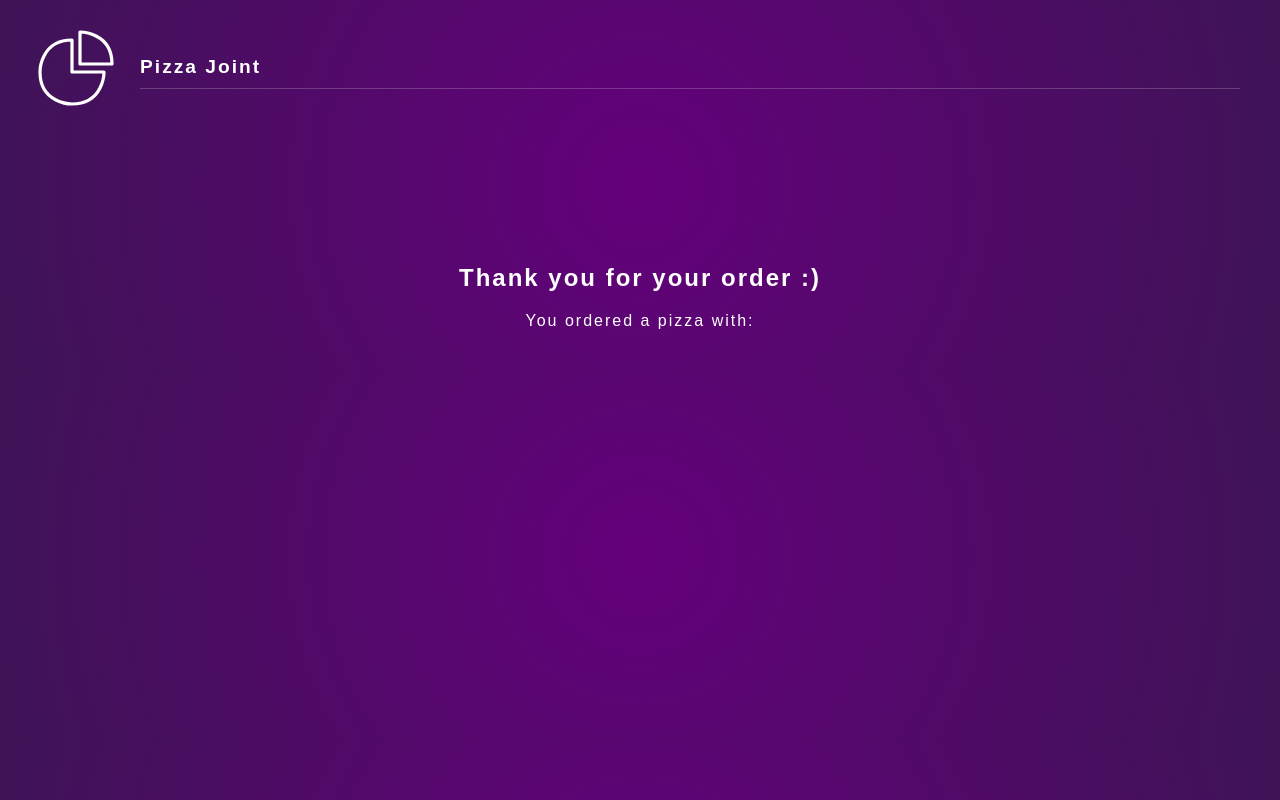
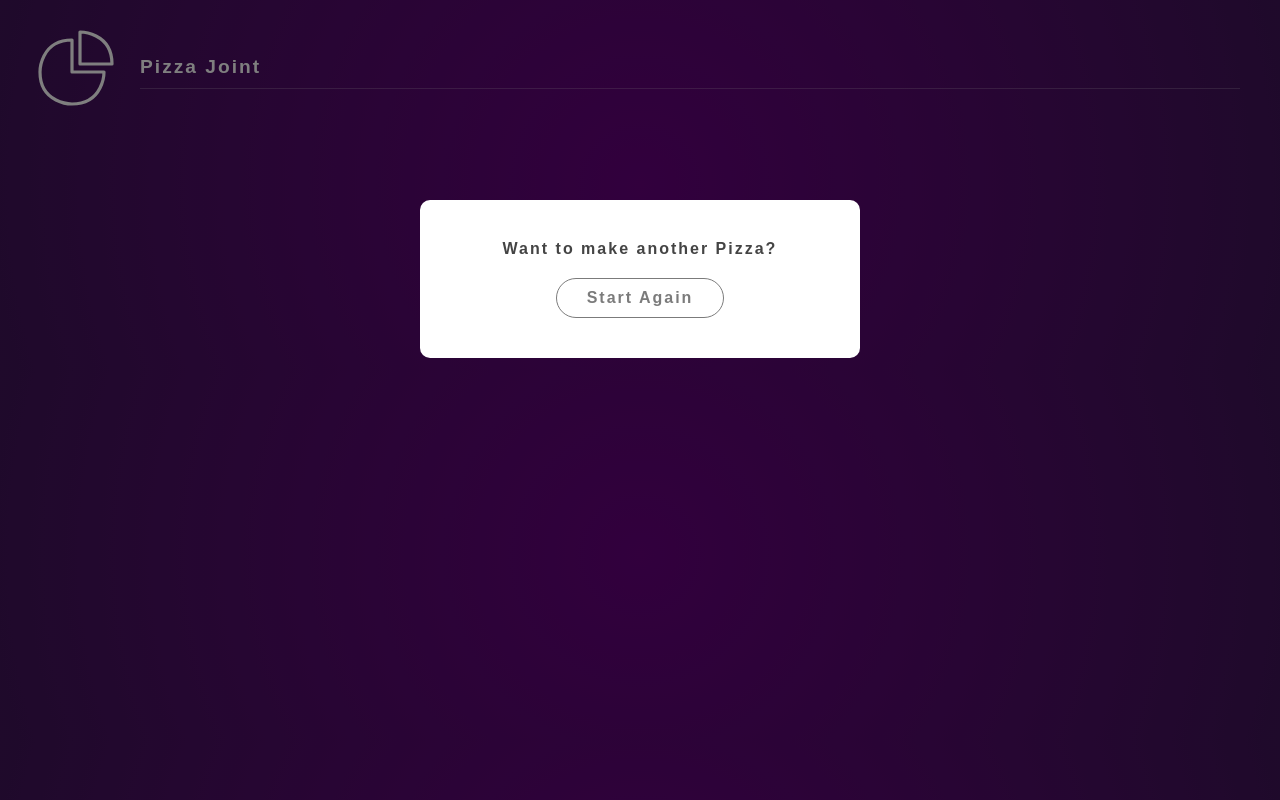
Before and after one commit to DebarunMitra/Explore-React-Framer-Motion, a React (Create React App) app in the folder basic-frame-motion/: page /order in a window 1280 px wide. Built offline with nearby package versions, Linux system fonts and the light colour scheme; the HTML template or start-up script is replaced by a standard one.

Commit message:
modal animation and restart button added

```diff
--- a/basic-frame-motion/src/App.jsx
+++ b/basic-frame-motion/src/App.jsx
@@ -6,10 +6,12 @@
 import Toppings from './components/Toppings';
 import Order from './components/Order';
 import { AnimatePresence } from "framer-motion";
+import Modal from './components/Modal';
 
 
 function App() {
   const [pizza, setPizza] = useState({ base: "", toppings: [] });
+  const [showModal, setShowModal] = useState(false);
 
   const addBase = (base) => {
     setPizza({ ...pizza, base })
@@ -43,12 +45,12 @@
     const locationArr = location.pathname?.split('/') ?? [];
     console.log(locationArr);
     return (
-      <AnimatePresence mode='wait' initial={false}>
+      <AnimatePresence mode='wait' initial={false} onExitComplete={()=>setShowModal(false)}>
         <Routes location={location} key={locationArr[1]}>
           <Route exact path="/" element={<Home />}></Route>
           <Route exact path="base" element={<Base addBase={addBase} pizza={pizza} />}></Route>
           <Route exact path="toppings" element={<Toppings addTopping={addTopping} pizza={pizza} />}></Route>
-          <Route exact path="order" element={<Order pizza={pizza} />}></Route>
+          <Route exact path="order" element={<Order pizza={pizza} setShowModal={setShowModal} />}></Route>
         </Routes>
       </AnimatePresence>
     );
@@ -61,6 +63,7 @@
   return (
     <>
       <Header />
+      <Modal showModal={showModal} setShowModal={setShowModal} />
       <RouterProvider router={router}/>
     </>
   );
--- /dev/null
+++ b/basic-frame-motion/src/components/Modal.jsx
@@ -0,0 +1,46 @@
+import React from 'react';
+import { Link } from 'react-router-dom';
+import { motion, AnimatePresence } from 'framer-motion';
+
+const backdrop = {
+  visible: { opacity: 1 },
+  hidden: { opacity: 0 },
+}
+
+const modal = {
+  hidden: { y: "-100vh", opacity: 0 },
+  visible: {
+    y: "200px",
+    opacity: 1,
+    transition: { delay: 0.5 }
+  },
+}
+
+const Modal = ({ showModal }) => {
+  return (
+    <AnimatePresence>
+      { showModal && (
+        <motion.div className="backdrop"
+          variants={backdrop}
+          initial="hidden"
+          animate="visible"
+          exit="hidden"
+        >
+          <motion.div className="modal"
+            variants={modal}
+          >
+            <p>Want to make another Pizza?</p>
+            {/* <Link href="">
+              <button>Start Again</button>
+            </Link> */}
+            <a href="/">
+              <button>Start Again</button>
+            </a>
+          </motion.div>
+        </motion.div>
+      )}
+    </AnimatePresence>
+  )
+}
+
+export default Modal;
--- a/basic-frame-motion/src/components/Order.jsx
+++ b/basic-frame-motion/src/components/Order.jsx
@@ -1,4 +1,4 @@
-import React from 'react';
+import React, {useEffect} from 'react';
 import { motion } from 'framer-motion';
 
 const containerVariants = {
@@ -35,7 +35,15 @@
   }
 }
 
-const Order = ({ pizza }) => {
+const Order = ({ pizza, setShowModal }) => {
+
+  useEffect(()=>{
+    setTimeout(()=>{
+      setShowModal(true);
+    }, 4000);
+  },[setShowModal]);
+
+
   return (
     <motion.div className="container order"
       variants={containerVariants}
--- a/basic-frame-motion/src/index.css
+++ b/basic-frame-motion/src/index.css
@@ -95,3 +95,33 @@
 .order p{
   margin: 20px auto;
 }
+
+/* modal */
+.backdrop{
+  position: fixed;
+  top: 0;
+  left: 0;
+  width: 100%;
+  height: 100%;
+  background: rgba(0,0,0,0.5);
+  z-index: 1;
+}
+
+.modal{
+  max-width: 400px;
+  margin: 0 auto;
+  padding: 40px 20px;
+  background: white;
+  border-radius: 10px;
+  text-align: center;
+}
+.modal button{
+  color: #444;
+  border-color: #444;
+  font-weight: bold;
+  margin-top: 20px;
+}
+.modal p{
+  color: #444;
+  font-weight: bold;
+}
```
